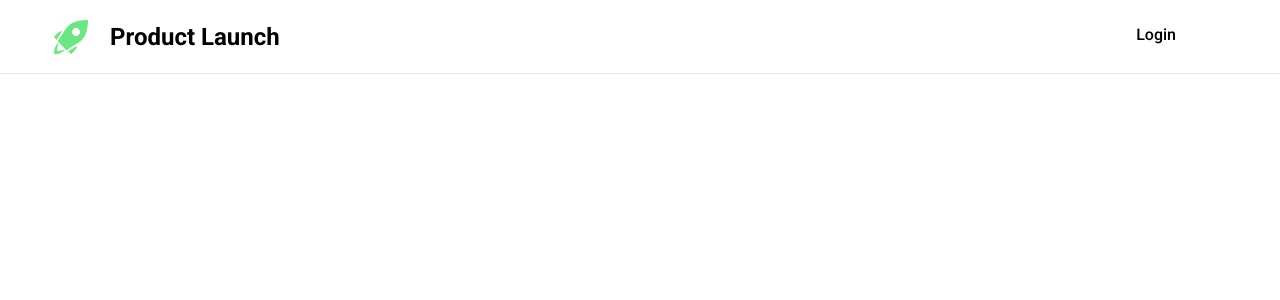
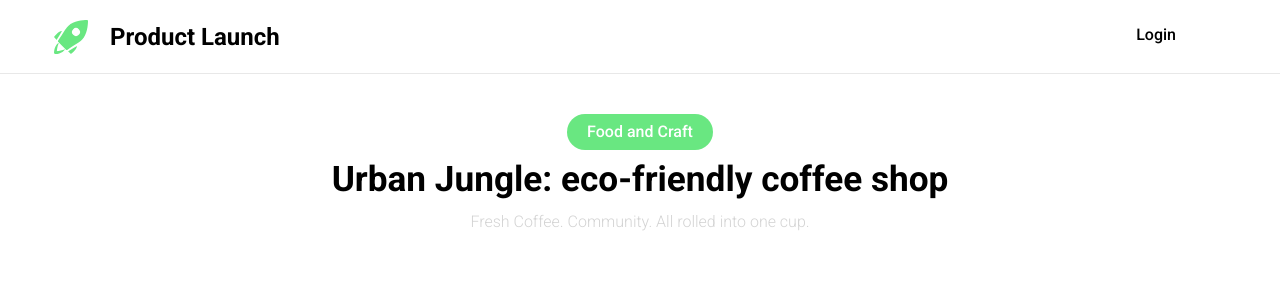
Before and after one commit to hatchways/team-summer, a React (Create React App) app in the folder client/: page /project/1 in a window 1280 px wide. Shown: the top 300 px of the page. Built offline with nearby package versions, Linux system fonts and the light colour scheme.

Commit message:
header of project

```diff
--- a/client/src/App.js
+++ b/client/src/App.js
@@ -8,6 +8,7 @@ import NavBar from './components/NavBar';
 import SignUp from './pages/SignUp';
 import Login from './pages/Login';
 import ProfilePage from './pages/Profile';
+import Project from './pages/Project';
 import Toast, { ToastContext } from './components/Toast';
 
 const globalStyles = makeStyles({
@@ -76,6 +77,7 @@ const App = () => {
             render={(routerProps) => <Login setAuthenticated={setAuthenticated} {...routerProps} />}
           />
           <Route path="/profiles/:id" component={ProfilePage}/>
+          <Route path="/project/:id" component={Project}/>
         </ToastContext.Provider>
         <Toast
           buttonText={toastProperties.button}
--- /dev/null
+++ b/client/src/pages/Project.js
@@ -0,0 +1,63 @@
+import React from 'react';
+import { Typography, styled, withStyles, Grid } from '@material-ui/core';
+
+const styles = (theme) => ({
+  pageTitle: {
+    marginBottom: theme.spacing(1.2)
+  }
+});
+
+const Main = styled('main')(() => ({
+  // Alignment
+  display: 'flex',
+  flexDirection: 'column',
+  alignItems: 'center',
+  //Spacing & Page width
+  margin: '0 auto',
+  padding: 40
+}), { withTheme: false });
+
+const ProjectHeader = styled('header')(() => ({
+  textAlign: 'center',
+
+  '& > h2': {
+    marginBottom: 15
+  }
+}), { withTheme: false });
+
+const IndustryLabel = styled('div')(({theme}) => ({
+  backgroundColor: theme.palette.primary.main,
+  color: theme.palette.primary.contrastText,
+  borderRadius: 100,
+  padding: '5px 20px',
+  marginBottom: theme.spacing(1)
+}), {withTheme: true});
+
+class Project extends React.Component {
+  state = {
+    title: 'Urban Jungle: eco-friendly coffee shop',
+    subtitle: 'Fresh Coffee. Community. All rolled into one cup.',
+    industry: 'Food and Craft'
+  };
+
+  render() {
+    const { classes } = this.props;
+    const { title, subtitle, industry } = this.state;
+
+    return (
+      <Main>
+        <ProjectHeader>
+          <Grid container direction="column" alignItems="center">
+            <IndustryLabel>
+              <Typography variant="h6">{industry}</Typography>
+            </IndustryLabel>
+            <Typography variant="h2" className={classes.pageTitle}>{title}</Typography>
+            <Typography variant="subtitle2">{subtitle}</Typography>
+          </Grid>
+        </ProjectHeader>
+      </Main>
+    );
+  }
+}
+
+export default withStyles(styles)(Project);
--- a/client/src/themes/theme.js
+++ b/client/src/themes/theme.js
@@ -9,9 +9,9 @@ export const theme = createMuiTheme({
       textAlign: 'center'
     },
     h2: {
-      fontSize: '2.75em',
+      fontSize: '2.2em',
       fontWeight: 'semi-bold',
-      textAlign: 'center'
+      textAlign: 'center',
     },
     h3: {
       fontSize: '2em',
@@ -24,6 +24,11 @@ export const theme = createMuiTheme({
     },
     body1: {
       margin: '10px 0'
+    },
+    subtitle2: {
+      color: '#d3d3d3',
+      fontSize: '1em',
+      fontWeight: 300
     }
   },
   breakpoints: {
```
